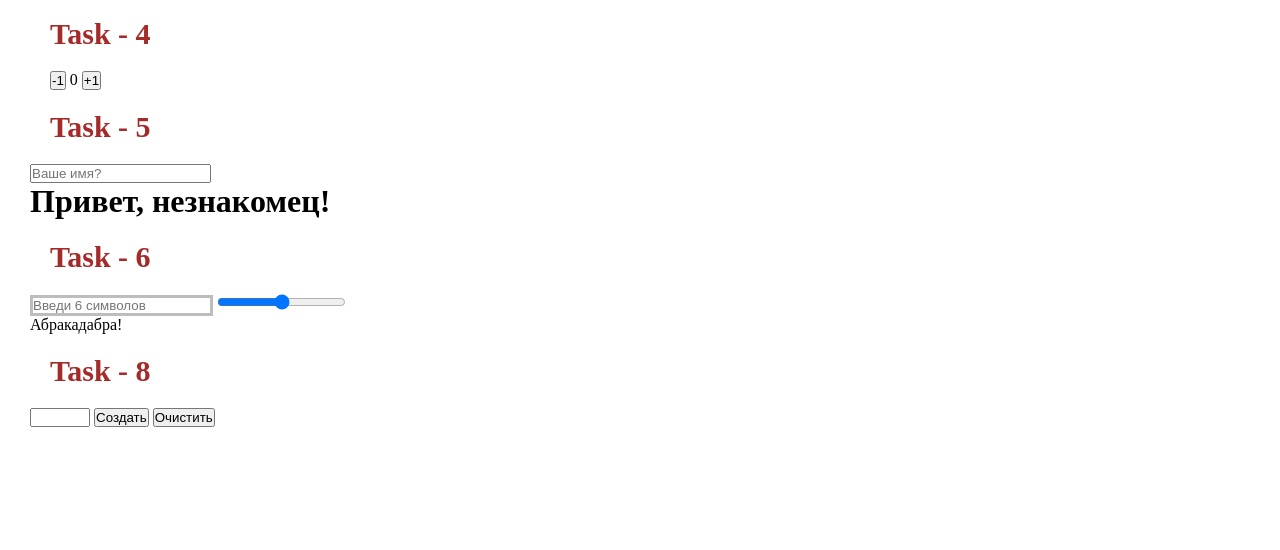
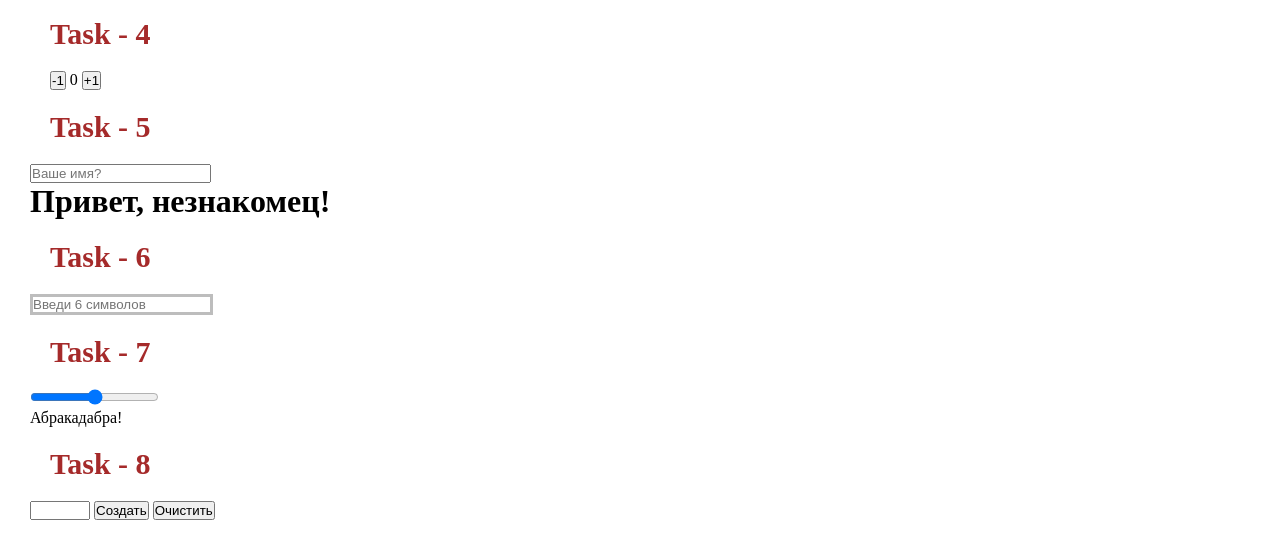
Before and after one commit to Nashweel/goit-js-hw-07, a plain HTML site: page index.html in a window 1280 px wide. Shown: the part 964-1514 px from the top of the page. Before the commit the page ends 1421 px from the top, so only its background shows below. Drawn offline with Linux system fonts and the light colour scheme.

Commit message:
add p for task 7

```diff
--- a/index.html
+++ b/index.html
@@ -75,7 +75,7 @@
     <input type="text" id="validation-input" data-length="6" placeholder="Введи 6 символов" />
 
     <!-- Task - 7 -->
-
+    <p class="hw-title">Task - 7</p>
     <input id="font-size-control" type="range" />
     <br />
     <span id="text">Абракадабра!</span>
```
